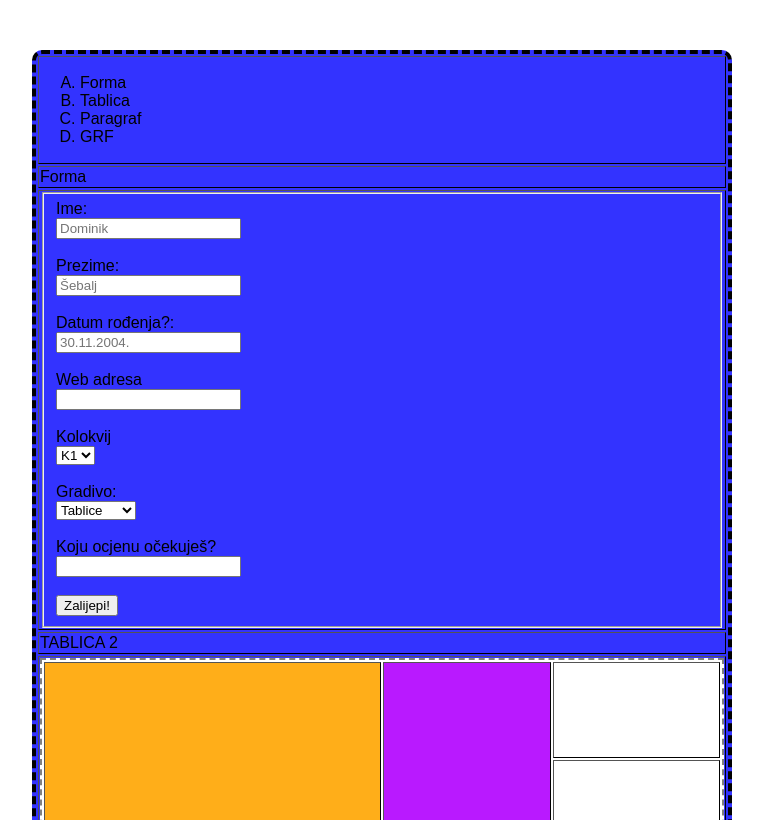
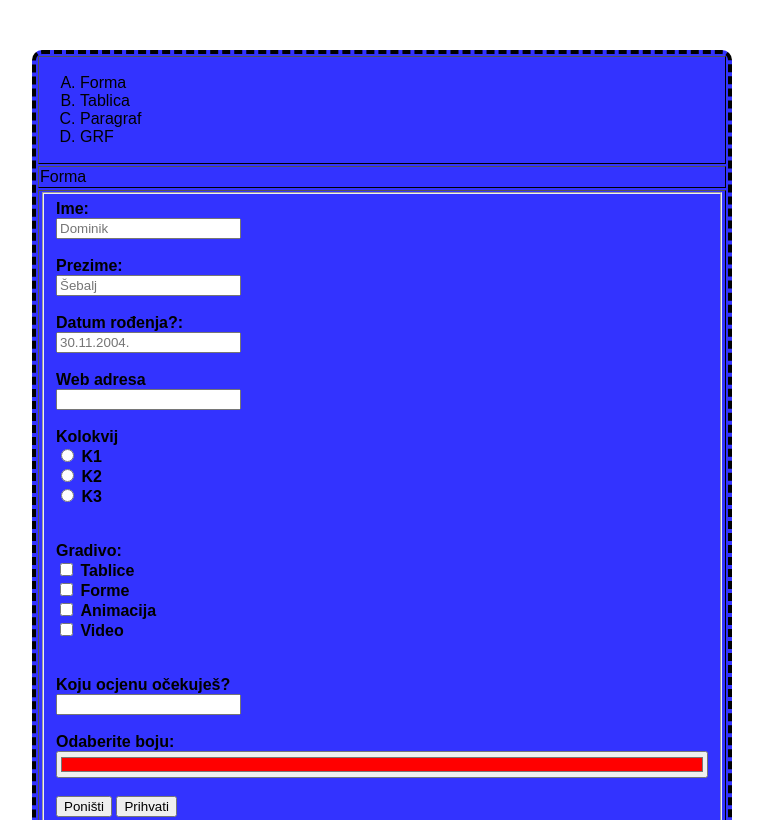
Before and after one commit to dsebalj/Kolokvij-priprema, a plain HTML site: page index.html in a window 1280 px wide. Shown: the top 820 px of the page, without its empty margins (18-781 px from the left). Drawn offline with Linux system fonts and the light colour scheme.

Commit message:
added buttons, radio, checkbox

```diff
--- a/index.html
+++ b/index.html
@@ -40,26 +40,40 @@
                         <input type="text" id="web"><br><br>
                         <label>Kolokvij</label>
                         <br>
-                        <select>
-                            <option value="k1">K1</option>
-                            <option value="k2">K2</option>
-                            <option value="k3">K3</option>
-                        </select>
+                        <form>
+                            <input type="radio" id="k1" name="kolokvij" value="k1">
+                            <label for="k1">K1</label><br>
+                            <input type="radio" id="k2" name="kolokvij" value="k2">
+                            <label for="k2">K2</label><br>
+                            <input type="radio" id="k3" name="kolokvij" value="k3">
+                            <label for="k3">K3</label><br>
+                        </form>
                         <br><br>
                         <label>Gradivo:</label>
                         <br>
-                        <select>
-                            <option value="tablice">Tablice</option>
-                            <option value="forme">Forme</option>
-                            <option value="animacija">Animacija</option>
-                            <option value="video">Video</option>
-                        </select>
+                        <form>
+                            <input type="checkbox" id="tablice" name="gradivo" value="tablice">
+                            <label for="tablice">Tablice</label><br>
+                            <input type="checkbox" id="forme" name="gradivo" value="forme">
+                            <label for="forme">Forme</label><br>
+                            <input type="checkbox" id="animacija" name="gradivo" value="animacija">
+                            <label for="animacija">Animacija</label><br>
+                            <input type="checkbox" id="video" name="gradivo" value="video">
+                            <label for="video">Video</label><br>
+                        </form>
                         <br><br>
                         <label>Koju ocjenu očekuješ?</label>
                         <br>
                         <input type="text" id="ocjena">
                         <br><br>
-                        <button type="button" onclick="alert('Unos uspješan!')">Zalijepi!</button>
+                        <form>
+                            <label for="favcolor">Odaberite boju:</label>
+                            <br>
+                            <input class="fullwidth" type="color" id="favcolor" name="favcolor" value="#ff0000">
+                        </form>
+                        <br>
+                        <button type="button" onclick="alert('Akcija poništena')">Poništi</button>
+                        <button type="button" onclick="alert('Unos uspješan')">Prihvati</button>
                     </fieldset>
                 </form>
             </td>
--- a/styles.css
+++ b/styles.css
@@ -37,3 +37,9 @@ td.green {
 td.purple {
     background-color: hsla(282, 100%, 50%, 90%);
 }
+label {
+    font-weight: bold;
+}
+input.fullwidth {
+    width: 100%;
+}
```
